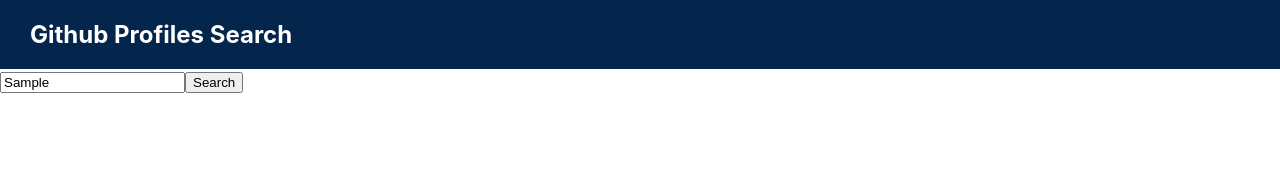
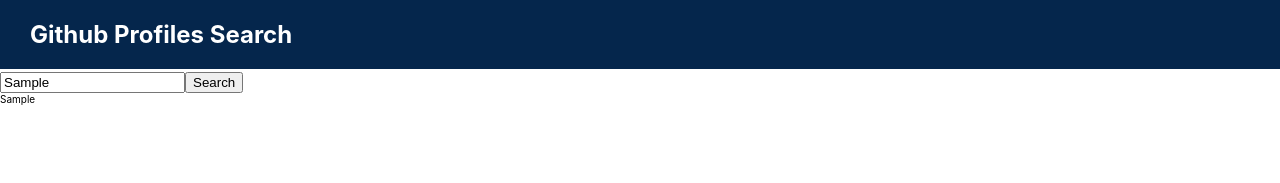
Before and after one commit to 21sparker/github-profiles-search, a React (Create React App) app: page / in a window 1280 px wide. Both pictures are taken after typing "Sample" into the empty fields and a click on the button "Search". Shown: the top 183 px of the page. Built offline with nearby package versions, Linux system fonts and the light colour scheme.

Commit message:
Add skeleton for User component

```diff
--- a/src/components/User/User.js
+++ b/src/components/User/User.js
@@ -1,9 +1,11 @@
 import React from "react";
 
 
-const User = () => {
+const User = ({ username }) => {
     return (
-        <div></div>
+        <div>
+            {username}
+        </div>
     )
 }
 
```
